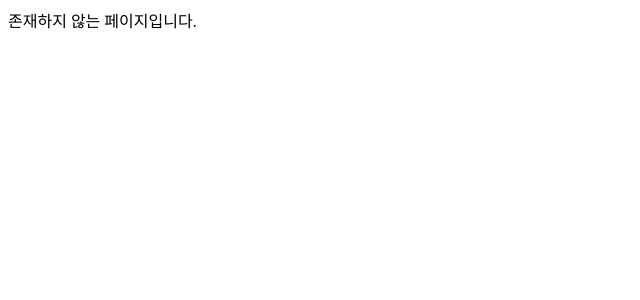
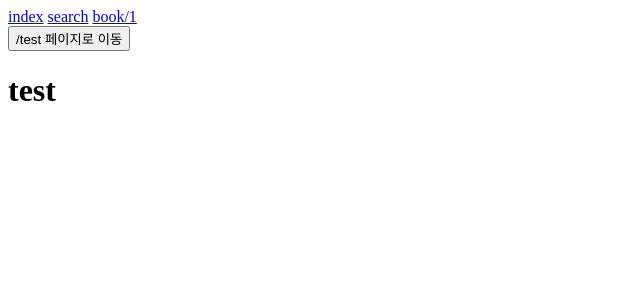
Before and after one commit to Kimsu-in/OneBiteBook, a Next.js app in the folder section02/: page /test in a window 1280 px wide. Before the commit this address had no page. Shown: the top 300 px of the page, without its empty margins (0-640 px from the left). Built offline with nearby package versions, Linux system fonts and the light colour scheme.

Commit message:
:sparkles: pre-fetching 적용

```diff
--- a/section02/src/pages/_app.tsx
+++ b/section02/src/pages/_app.tsx
@@ -1,7 +1,38 @@
 import "@/styles/globals.css";
 import type { AppProps } from "next/app";
+import Link from "next/link";
+import { useRouter } from "next/router";
+import { useEffect } from "react";
 
+// 모든 페이지들의 부모 컴포넌트
 export default function App({ Component, pageProps }: AppProps) {
-  // 모든 페이지들의 부모 컴포넌트
-  return <Component {...pageProps} />;
+  const router = useRouter();
+
+  const onClickButton = () => {
+    // 프로그래매틱한 페이지 이동
+    // 함수 내부에서 페이지를 CSR 방식으로 이동시키는 방법
+    router.push("/test");
+  };
+
+  // 프로그래매틱 방식에 프리패칭 적용
+  useEffect(() => {
+    router.prefetch("/test");
+  }, []);
+
+  return (
+    <>
+      <header>
+        {/* Link 컴포넌트를 사용하여 CSR 방식을 사용하여 빠르게 페이지 이동 가능 */}
+        <Link href={"/"}>index</Link>
+        &nbsp;
+        <Link href={"/search"}>search</Link>
+        &nbsp;
+        <Link href={"/book/1"}>book/1</Link>
+        <div>
+          <button onClick={onClickButton}>/test 페이지로 이동</button>
+        </div>
+      </header>
+      <Component {...pageProps} />
+    </>
+  );
 }
--- /dev/null
+++ b/section02/src/pages/test.tsx
@@ -0,0 +1,3 @@
+export default function Page() {
+  return <h1>test</h1>;
+}
```
